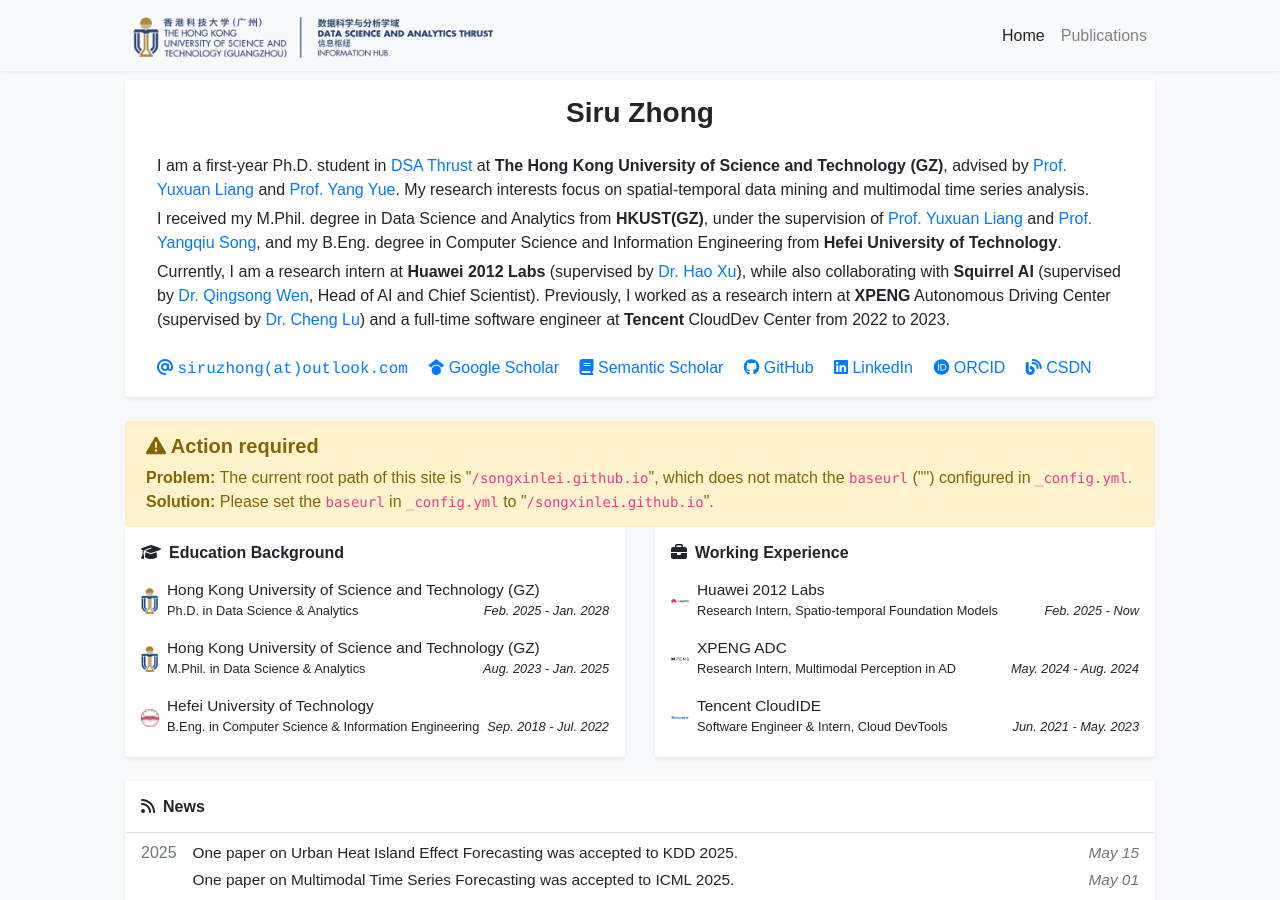
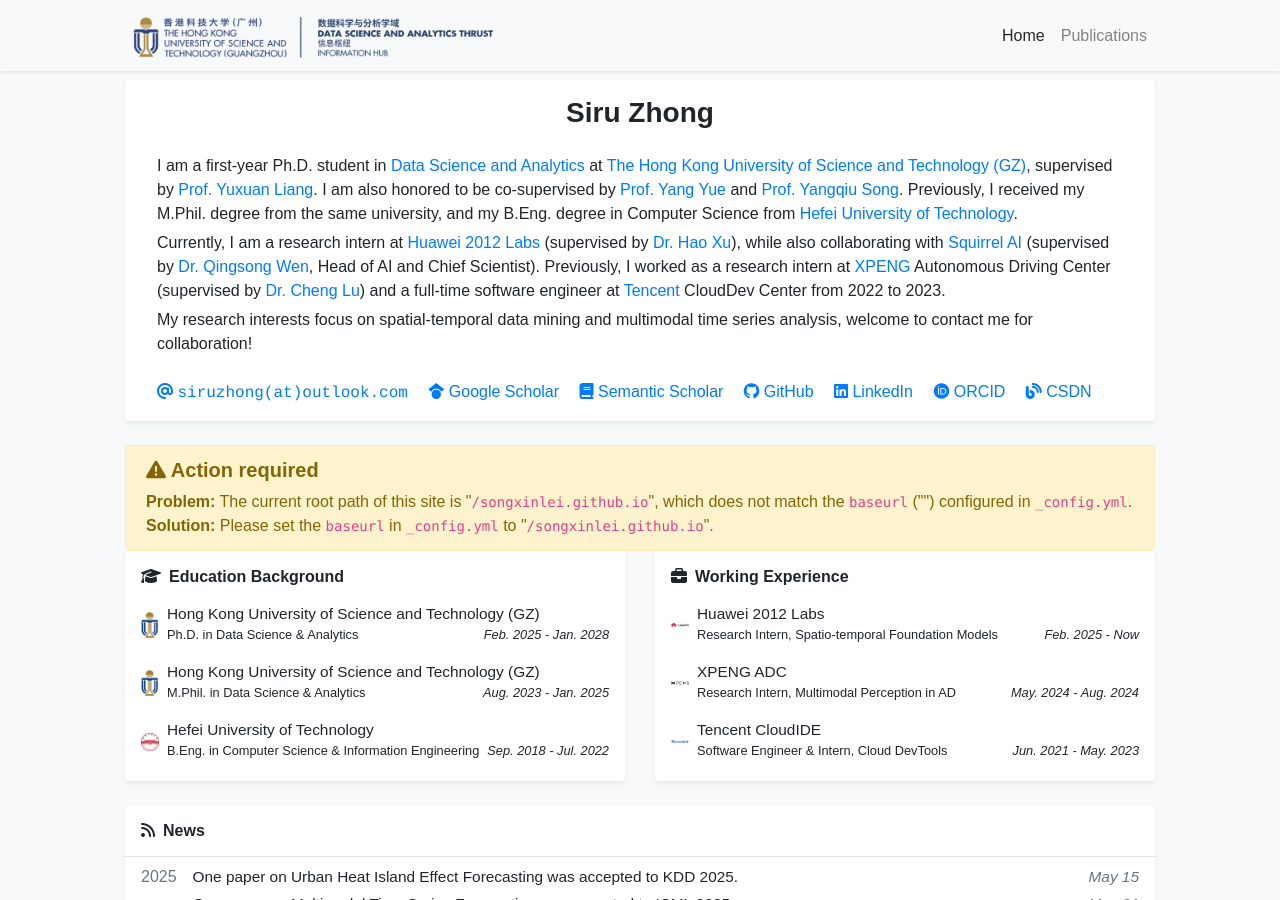
Before and after one commit to thunderlrr/songxinlei.github.io, a Jekyll site: the page built from index.html, in a window 1280 px wide and 900 px high. Built offline with Jekyll 4.4.1, drawn with Linux system fonts in a browser that asks for light colours; a style sheet for code colours, icons or effects is not loaded.

Commit message:
update repo

```diff
--- a/_data/profile.yml
+++ b/_data/profile.yml
@@ -22,13 +22,13 @@
 
 short_bio: >-
   <p style="margin-bottom: 5px;">
-    I am a first-year Ph.D. student in <a href="http://dsa.hkust-gz.edu.cn/" target="_blank">DSA Thrust</a> at <strong>The Hong Kong University of Science and Technology (GZ)</strong>, advised by <a href="https://yuxuanliang.com/" target="_blank">Prof. Yuxuan Liang</a> and <a href="https://facultyprofiles.hkust-gz.edu.cn/faculty-personal-page/YUE-Yang/yangyue" target="_blank">Prof. Yang Yue</a>. My research interests focus on spatial-temporal data mining and multimodal time series analysis.
+    I am a first-year Ph.D. student in <a href="http://dsa.hkust-gz.edu.cn/" target="_blank">Data Science and Analytics</a> at <a href="https://www.hkust-gz.edu.cn/" target="_blank">The Hong Kong University of Science and Technology (GZ)</a>, supervised by <a href="https://yuxuanliang.com/" target="_blank">Prof. Yuxuan Liang</a>. I am also honored to be co-supervised by <a href="https://facultyprofiles.hkust-gz.edu.cn/faculty-personal-page/YUE-Yang/yangyue" target="_blank">Prof. Yang Yue</a> and <a href="https://www.cse.ust.hk/~yqsong/" target="_blank">Prof. Yangqiu Song</a>. Previously, I received my M.Phil. degree from the same university, and my B.Eng. degree in Computer Science from <a href="https://ci.hfut.edu.cn/" target="_blank">Hefei University of Technology</a>.
   </p>
   <p style="margin-bottom: 5px;">
-    I received my M.Phil. degree in Data Science and Analytics from <strong>HKUST(GZ)</strong>, under the supervision of <a href="https://yuxuanliang.com/" target="_blank">Prof. Yuxuan Liang</a> and <a href="https://www.cse.ust.hk/~yqsong/" target="_blank">Prof. Yangqiu Song</a>, and my B.Eng. degree in Computer Science and Information Engineering from <strong>Hefei University of Technology</strong>.
+    Currently, I am a research intern at <a href="https://www.huawei.com/" target="_blank">Huawei 2012 Labs</a> (supervised by <a href="https://scholar.google.com/citations?user=sNb24gkAAAAJ&hl=zh-CN&oi=sra" target="_blank">Dr. Hao Xu</a>), while also collaborating with <a href="https://www.squirrelai.com/" target="_blank">Squirrel AI</a> (supervised by <a href="https://sites.google.com/site/qingsongwen8/" target="_blank">Dr. Qingsong Wen</a>, Head of AI and Chief Scientist). Previously, I worked as a research intern at <a href="https://www.xpeng.com/" target="_blank">XPENG</a> Autonomous Driving Center (supervised by <a href="https://www.linkedin.com/in/cheng-lu-5b24a739/" target="_blank">Dr. Cheng Lu</a>) and a full-time software engineer at <a href="https://www.tencent.com/" target="_blank">Tencent</a> CloudDev Center from 2022 to 2023.
   </p>
   <p style="margin-bottom: 5px;">
-    Currently, I am a research intern at <strong>Huawei 2012 Labs</strong> (supervised by <a href="https://scholar.google.com/citations?user=sNb24gkAAAAJ&hl=zh-CN&oi=sra" target="_blank">Dr. Hao Xu</a>), while also collaborating with <strong>Squirrel AI</strong> (supervised by <a href="https://sites.google.com/site/qingsongwen8/" target="_blank">Dr. Qingsong Wen</a>, Head of AI and Chief Scientist). Previously, I worked as a research intern at <strong>XPENG</strong> Autonomous Driving Center (supervised by <a href="https://www.linkedin.com/in/cheng-lu-5b24a739/" target="_blank">Dr. Cheng Lu</a>) and a full-time software engineer at <strong>Tencent</strong> CloudDev Center from 2022 to 2023.
+    My research interests focus on spatial-temporal data mining and multimodal time series analysis, welcome to contact me for collaboration!
   </p>
 
 # portrait_url: /assets/images/photos/portrait.jpg
```
